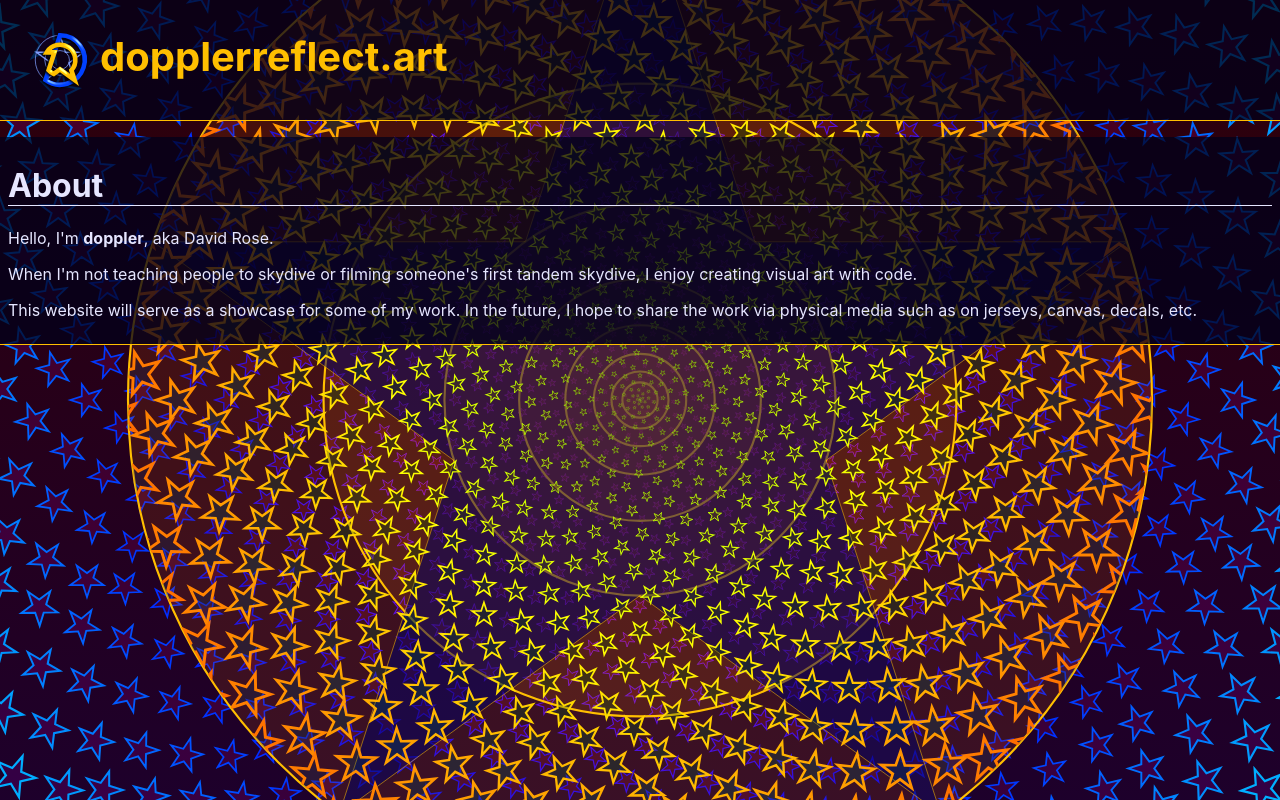
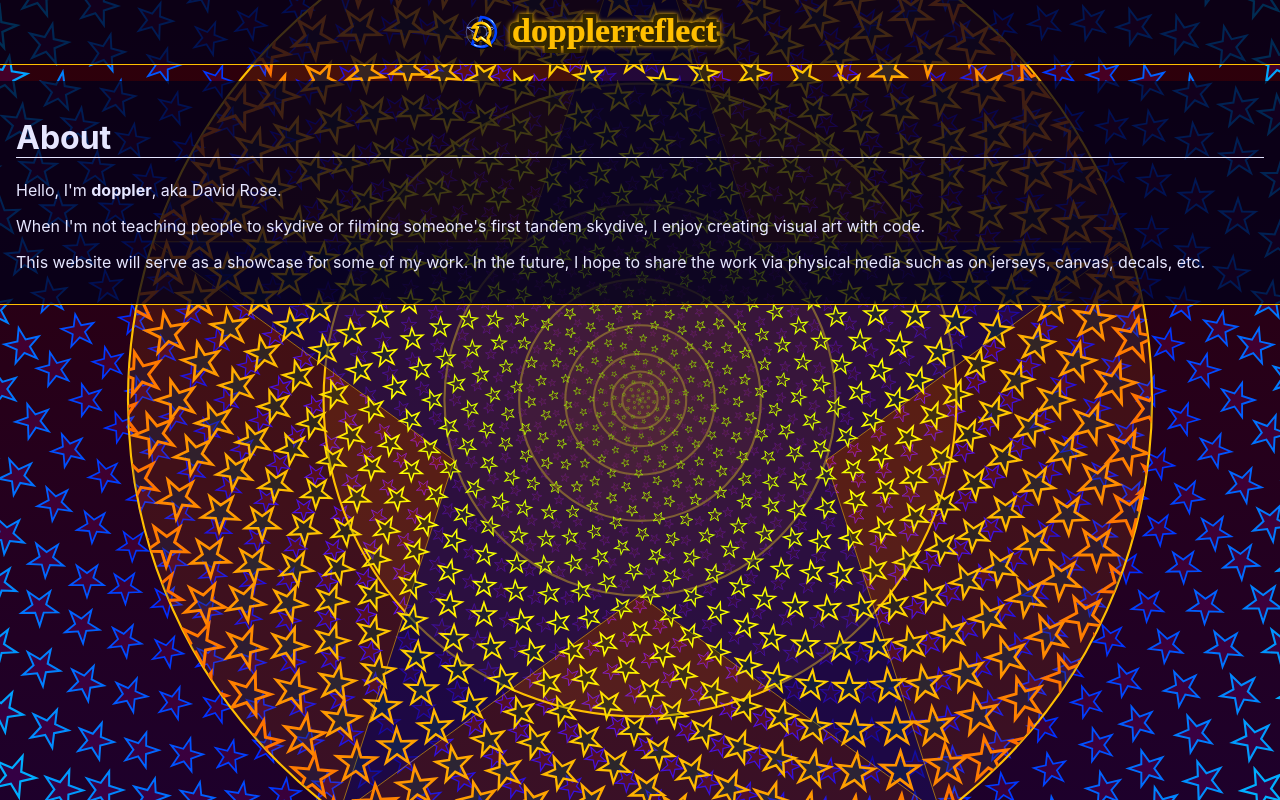
Before and after one commit to dopplerreflect/dopplerreflect.github.io, a React (Vite) app: page / in a window 1280 px wide. Built offline with nearby package versions, Linux system fonts and the light colour scheme.

Commit message:
add svg title text

```diff
--- a/src/App.css
+++ b/src/App.css
@@ -16,18 +16,24 @@ main {
   background: hsla(240, 100%, 5%, 0.75);
 }
 header {
-  font-size: 2.5em;
-  font-weight: bold;
+  display: flex;
+  align-items: center;
+  justify-content: center;
 }
 header img {
-  vertical-align: middle;
-  height: 2em;
 }
-
+img#logo {
+  float: left;
+  height: 3em;
+}
+img#title {
+  height: 3em;
+}
 h1 {
   border-bottom: 1px solid hsl(240, 100%, 95%);
 }
 main {
+  padding: 1em;
   color: hsl(240, 100%, 95%);
   margin-top: 1em;
 }
--- a/src/App.tsx
+++ b/src/App.tsx
@@ -1,11 +1,12 @@
 import './App.css';
 import DRLogo from './dr-logo.svg';
+import Title from './title-filter.svg';
 function App() {
   return (
     <div className="App">
       <header>
-        <img src={DRLogo} />
-        dopplerreflect.art
+        <img id="logo" src={DRLogo} />
+        <img id="title" src={Title} />
       </header>
       <main>
         <h1>About</h1>
```
Also changed, not shown: src/title-filter.svg (added).
